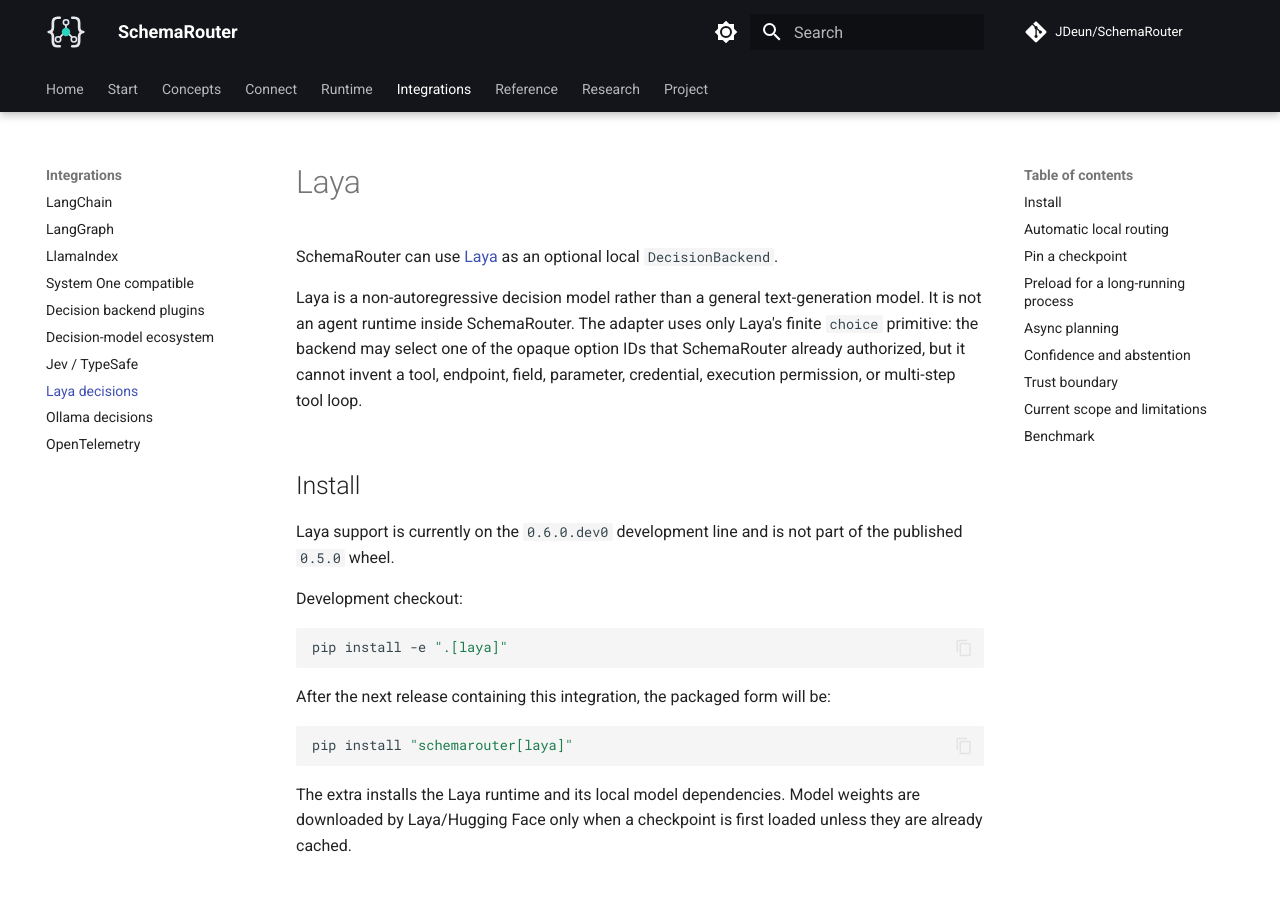
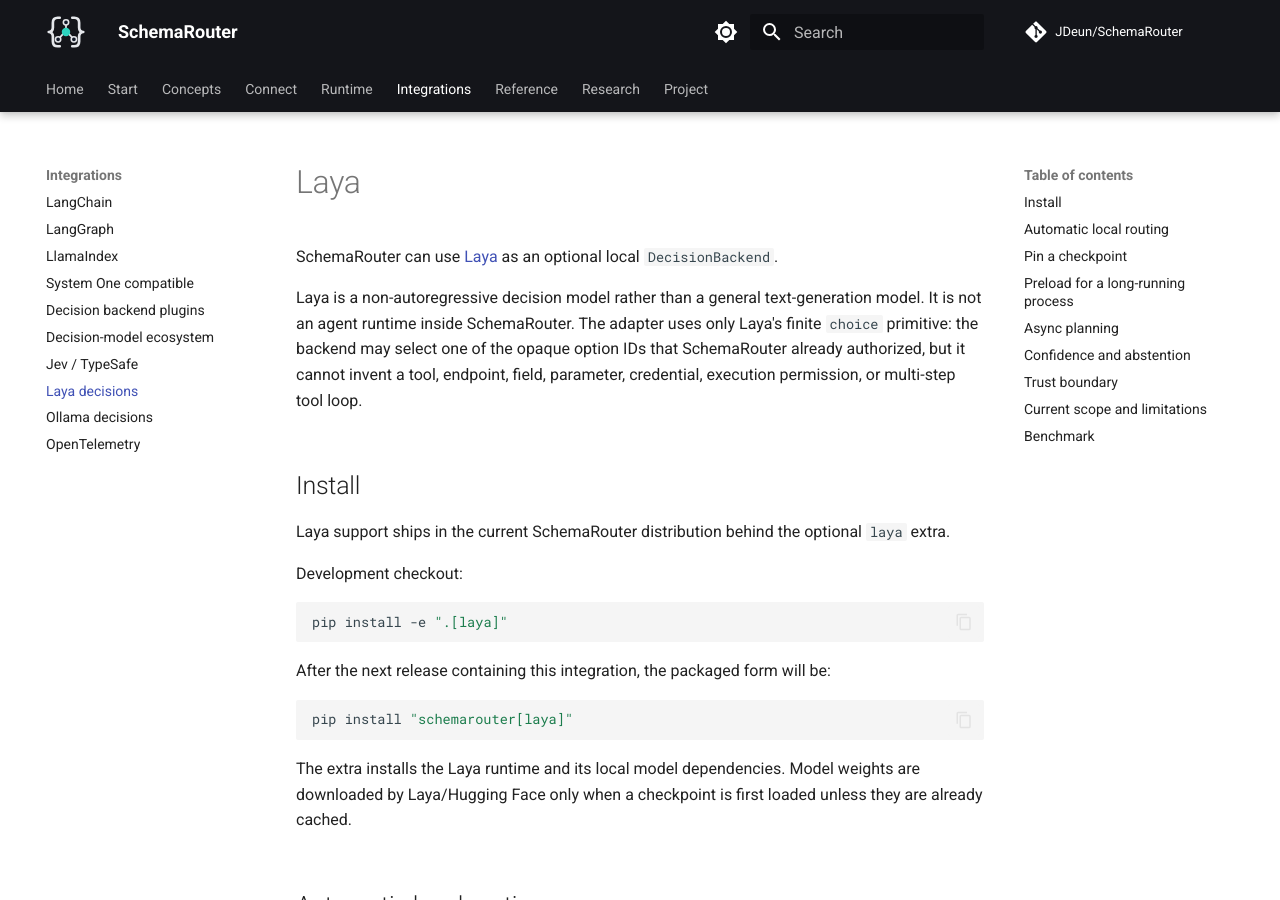
Before and after one commit to JDeun/SchemaRouter, an MkDocs documentation site: the page built from docs/integrations/laya.md, in a window 1280 px wide and 900 px high. Built offline with MkDocs 1.6.1 and Material for MkDocs 9.7.7, drawn with Linux system fonts in a browser that asks for light colours; comment, search, counter and statistics services are not loaded.

Commit message:
docs: remove stale Laya release-line note

```diff
--- a/docs/integrations/laya.md
+++ b/docs/integrations/laya.md
@@ -11,8 +11,7 @@
 
 ## Install
 
-Laya support is currently on the `0.6.0.dev0` development line and is not part of the published
-`0.5.0` wheel.
+Laya support ships in the current SchemaRouter distribution behind the optional `laya` extra.
 
 Development checkout:
 
```
